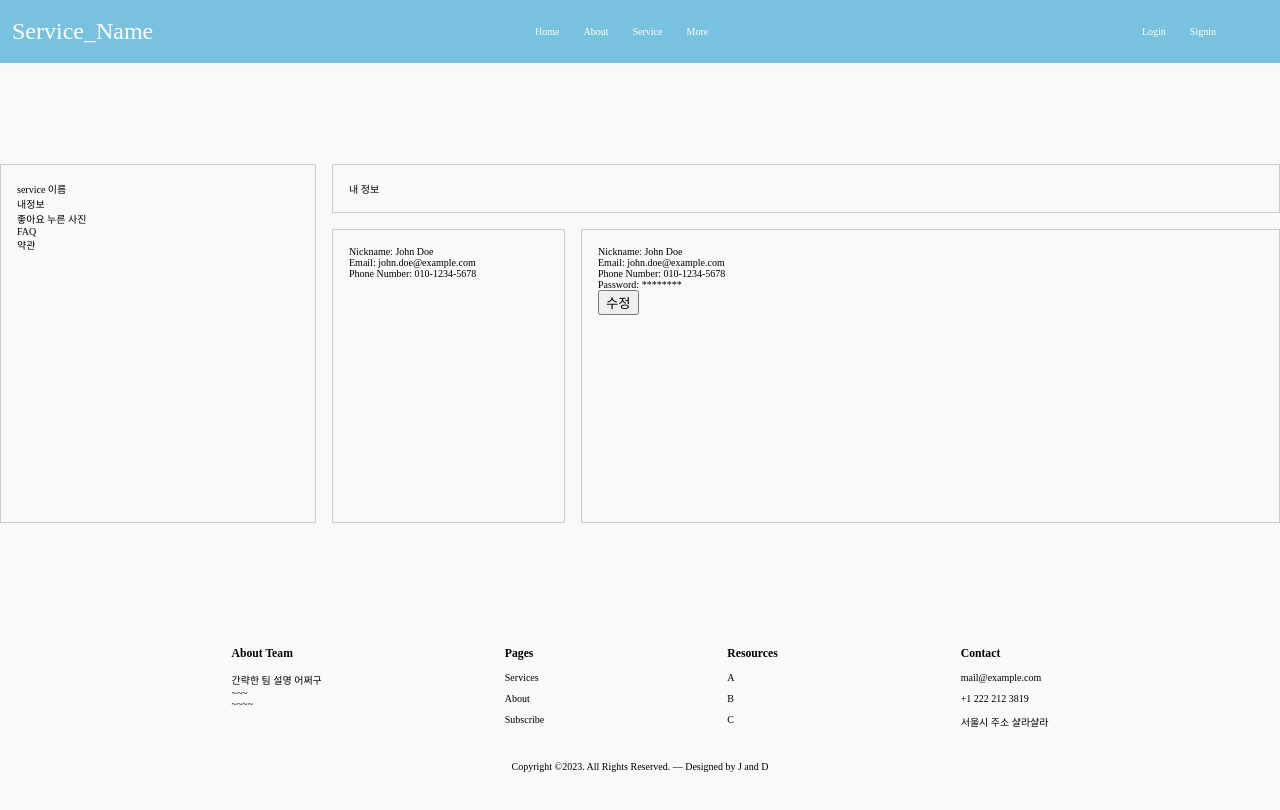
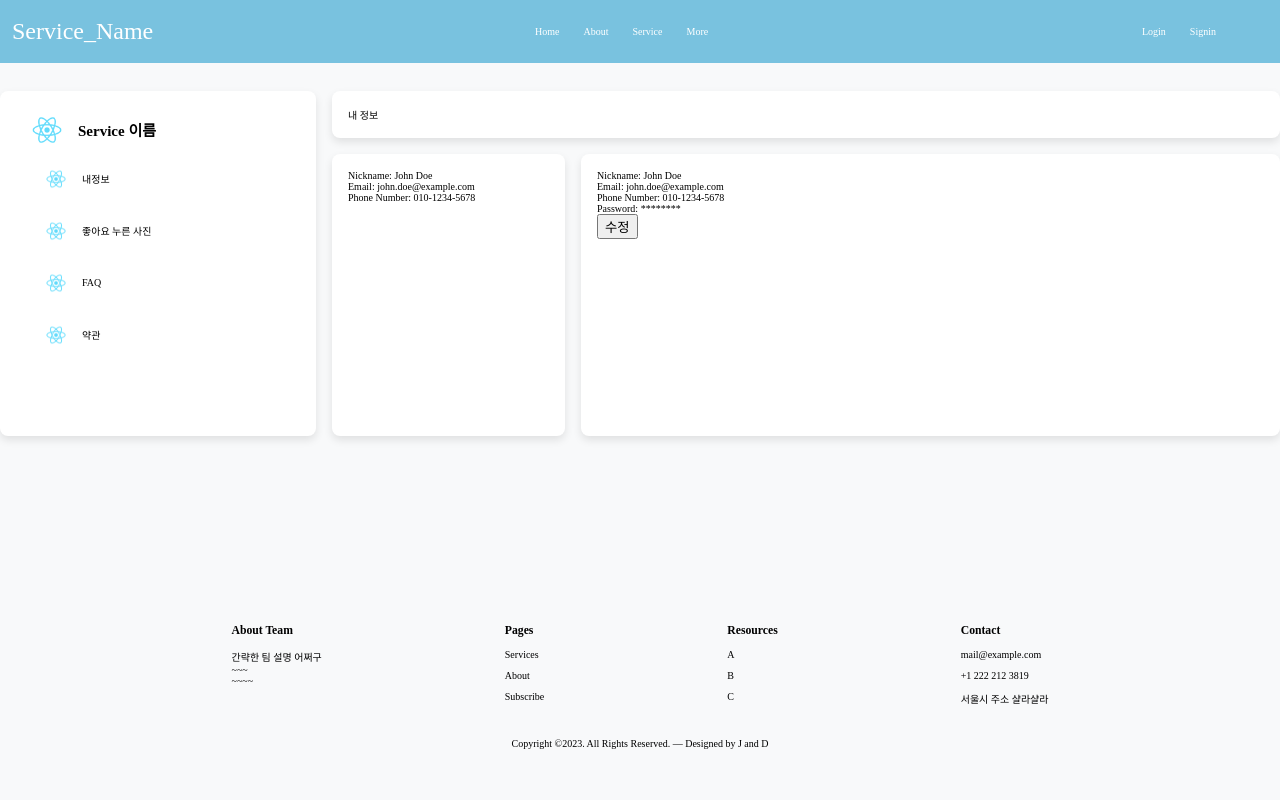
Before and after one commit to osy9757/kakao_competition, a React (Create React App) app in the folder Frontend/: page /userinfo in a window 1280 px wide. Shown: the top 810 px of the page. Built offline with nearby package versions, Linux system fonts and the light colour scheme; no server answers; a web font is replaced by a local one.

Commit message:
FEAT : CSS 수정중 - mypage Navebar 이미지 수정

```diff
--- a/Frontend/package.json
+++ b/Frontend/package.json
@@ -11,7 +11,7 @@
     "@types/react": "^18.2.17",
     "@types/react-dom": "^18.2.7",
     "@types/react-slick": "^0.23.10",
-    "axios": "^1.5.0",
+    "axios": "^1.5.1",
     "react": "^18.2.0",
     "react-dom": "^18.2.0",
     "react-router-dom": "^6.14.2",
--- a/Frontend/src/components/pages/mypage/Content.tsx
+++ b/Frontend/src/components/pages/mypage/Content.tsx
@@ -4,6 +4,10 @@ import styled from 'styled-components';
 const ContentContainer = styled('div')`
   padding: 16px;
   border: 1px solid #ccc;
+  border: none;
+  border-radius: 8px;
+  background-color: #FFFFFF;
+  box-shadow: 0 4px 8px rgba(0, 0, 0, 0.1);
 `;
 
 const Content: React.FC = () => {
--- a/Frontend/src/components/pages/mypage/FAQ.tsx
+++ b/Frontend/src/components/pages/mypage/FAQ.tsx
@@ -4,6 +4,10 @@ import styled from 'styled-components';
 const UserInfoContainer = styled('div')`
   padding: 16px;
   border: 1px solid #ccc;
+  border: none;
+  border-radius: 8px;
+  background-color: #FFFFFF;
+  box-shadow: 0 4px 8px rgba(0, 0, 0, 0.1);
 `;
 
 const UserInfo: React.FC = () => {
--- a/Frontend/src/components/pages/mypage/LabelContainer.tsx
+++ b/Frontend/src/components/pages/mypage/LabelContainer.tsx
@@ -8,6 +8,10 @@ interface LabelContainerProps {
 const StyledLabelContainer = styled('div')`
   padding: 16px;
   border: 1px solid #ccc;
+  border: none;
+  border-radius: 8px;
+  background-color: #FFFFFF;
+  box-shadow: 0 4px 8px rgba(0, 0, 0, 0.1);
 `;
 
 const LabelContainer: React.FC<LabelContainerProps> = ({ label }) => {
--- a/Frontend/src/components/pages/mypage/Navigation.tsx
+++ b/Frontend/src/components/pages/mypage/Navigation.tsx
@@ -3,21 +3,77 @@ import styled from 'styled-components';
 
 const NavigationContainer = styled('div')`
   padding: 16px;
-  border: 1px solid #ccc;
+  border: none;
+  border-radius: 8px;
+  background-color: #FFFFFF;
+  box-shadow: 0 4px 8px rgba(0, 0, 0, 0.1);
+  display: flex;
+  flex-direction: column;
+  align-items: left;
+`;
+
+const RowWithLogo = styled('div')`
+  display: flex;
+  align-items: center;
+  gap: 16px;
+  padding: 8px 16px;
+`;
+
+const Logo = styled.img<LogoProps>`
+  width: ${props => props.width || '30px'};
+  height: ${props => props.height || '30px'};
+`;
+
+const ServiceName = styled('h2')`
+  margin: 0;
+
+`;
+
+const NavLink = styled('div')`
+  margin: 8px 0;
+  cursor: pointer;
+  padding: 8px 30px;
+  border-radius: 8px;
+  transition: background-color 0.2s;
+
+  &:hover {
+    background-color: #f5f5f5;
+  }
 `;
 
 interface NavigationProps {
   onSelect: (label: string) => void;
 }
 
+interface LogoProps {
+    width?: string;
+    height?: string;
+  }
+
+
   const Navigation: React.FC<NavigationProps> = ({ onSelect }) => {
     return (
       <NavigationContainer>
-    <div>service 이름</div>
-    <div onClick={() => onSelect('내정보')}>내정보</div>
-    <div onClick={() => onSelect('좋아요 누른 사진')}>좋아요 누른 사진</div>
-    <div onClick={() => onSelect('FAQ')}>FAQ</div>
-    <div onClick={() => onSelect('약관')}>약관</div>
+        <RowWithLogo>
+          <Logo src="/logo192.png" alt="Service Logo" />
+          <ServiceName>Service 이름</ServiceName>
+        </RowWithLogo>
+        <RowWithLogo as={NavLink} onClick={() => onSelect('내정보')}>
+          <Logo src="/logo192.png" alt="내정보 Logo" width="20px" height="20px" />
+          내정보
+        </RowWithLogo>
+        <RowWithLogo as={NavLink} onClick={() => onSelect('좋아요 누른 사진')}>
+          <Logo src="/logo192.png" alt="좋아요 누른 사진 Logo" width="20px" height="20px" />
+          좋아요 누른 사진
+        </RowWithLogo>
+        <RowWithLogo as={NavLink} onClick={() => onSelect('FAQ')}>
+          <Logo src="/logo192.png" alt="FAQ Logo" width="20px" height="20px" />
+          FAQ
+        </RowWithLogo>
+        <RowWithLogo as={NavLink} onClick={() => onSelect('약관')}>
+          <Logo src="/logo192.png" alt="약관 Logo" width="20px" height="20px" />
+          약관
+        </RowWithLogo>
       </NavigationContainer>
     );
   };
--- a/Frontend/src/components/pages/mypage/TermsofService.tsx
+++ b/Frontend/src/components/pages/mypage/TermsofService.tsx
@@ -4,6 +4,10 @@ import styled from 'styled-components';
 const UserInfoContainer = styled('div')`
   padding: 16px;
   border: 1px solid #ccc;
+  border: none;
+  border-radius: 8px;
+  background-color: #FFFFFF;
+  box-shadow: 0 4px 8px rgba(0, 0, 0, 0.1);
 `;
 
 const UserInfo: React.FC = () => {
--- a/Frontend/src/components/pages/mypage/UserImage.tsx
+++ b/Frontend/src/components/pages/mypage/UserImage.tsx
@@ -4,6 +4,10 @@ import styled from 'styled-components';
 const UserInfoContainer = styled('div')`
   padding: 16px;
   border: 1px solid #ccc;
+  border: none;
+  border-radius: 8px;
+  background-color: #FFFFFF;
+  box-shadow: 0 4px 8px rgba(0, 0, 0, 0.1);
 `;
 
 const UserInfo: React.FC = () => {
@@ -18,6 +22,7 @@ const UserInfo: React.FC = () => {
 
   return (
     <UserInfoContainer>
+      <div> 이미지로 바꿀 예정</div>
       <div>Nickname: {userInfo.nickname}</div>
       <div>Email: {userInfo.email}</div>
       <div>Phone Number: {userInfo.phoneNumber}</div>
--- a/Frontend/src/components/pages/mypage/UserInfo.tsx
+++ b/Frontend/src/components/pages/mypage/UserInfo.tsx
@@ -1,9 +1,14 @@
-import React from 'react';
+import React, { useEffect, useState } from 'react';
 import styled from 'styled-components';
+import axios from 'axios';
 
 const UserInfoContainer = styled('div')`
   padding: 16px;
   border: 1px solid #ccc;
+  border: none;
+  border-radius: 8px;
+  background-color: #FFFFFF;
+  box-shadow: 0 4px 8px rgba(0, 0, 0, 0.1);
 `;
 
 const UserInfo: React.FC = () => {
@@ -14,7 +19,25 @@ const UserInfo: React.FC = () => {
     password: '********'
   });
 
-  // TODO: Add logic to handle user info update
+  useEffect(() => {
+    // API 엔드포인트 (이 부분은 실제 백엔드 엔드포인트로 수정해야 함)
+    const API_ENDPOINT = 'backend_url';
+
+    axios.get(API_ENDPOINT)
+      .then((response) => {
+        const data = response.data;
+        setUserInfo({
+          nickname: data.nickname,
+          email: data.email,
+          phoneNumber: data.phoneNumber,
+          password: '********' // 비밀번호는 보통 직접 노출되지 않으므로 마스킹 처리
+        });
+      })
+      .catch((error) => {
+        console.error("Error fetching user info:", error);
+      });
+  }, []);
+
 
   return (
     <UserInfoContainer>
--- a/Frontend/src/pages/Userinfo.tsx
+++ b/Frontend/src/pages/Userinfo.tsx
@@ -9,12 +9,11 @@ import TermsofService from '../components/pages/mypage/TermsofService';
 import UserImage from '../components/pages/mypage/UserImage';
 
 
-
 const Container = styled('div')`
   display: flex;
   justify-content: center;
   align-items: center;
-  height: 70vh;
+  height: 50vh;
 `;
 
 const GridContainer = styled('div')`
@@ -22,7 +21,7 @@ const GridContainer = styled('div')`
   grid-template-columns: 1fr 3fr;
   gap: 16px;
   width: 100%;
-  max-width: 2000px;
+  max-width: 1500px;
 `;
 
 const RightGrid = styled('div')`
@@ -47,9 +46,9 @@ const MyPage: React.FC = () => {
       case '좋아요 누른 사진':
         return <UserImage />;
       case '약관':
+        return <TermsofService />;
+      case 'FAQ':
         return <FAQ />;
-      case 'FAQ':
-        return <TermsofService />;
       default:
         return <UserInfo />;
     }
```
Also changed, not shown: 2 other files (tests, documents, lock files or other folders). Lines whose indentation alone changed are shown as unchanged.
